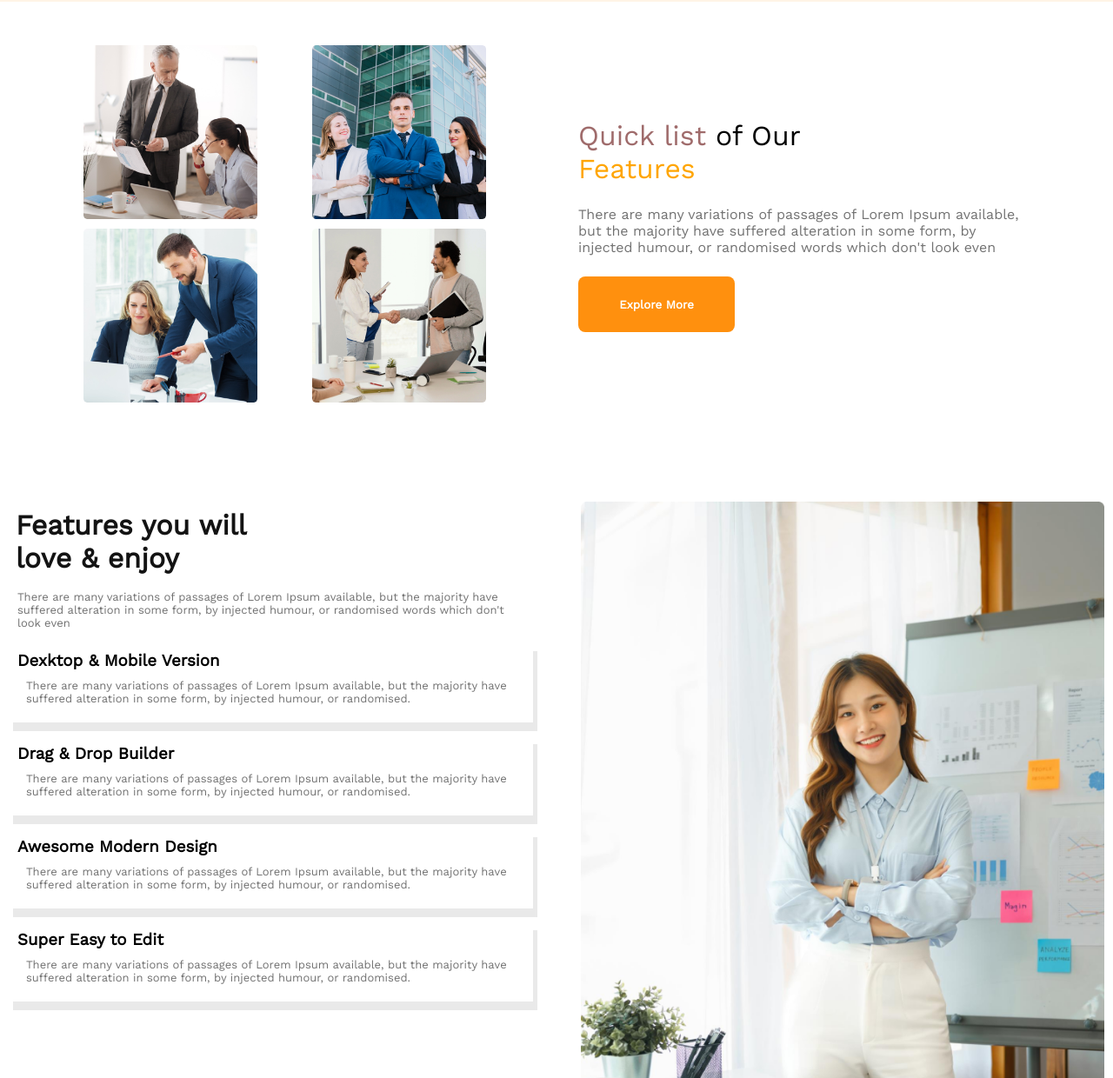
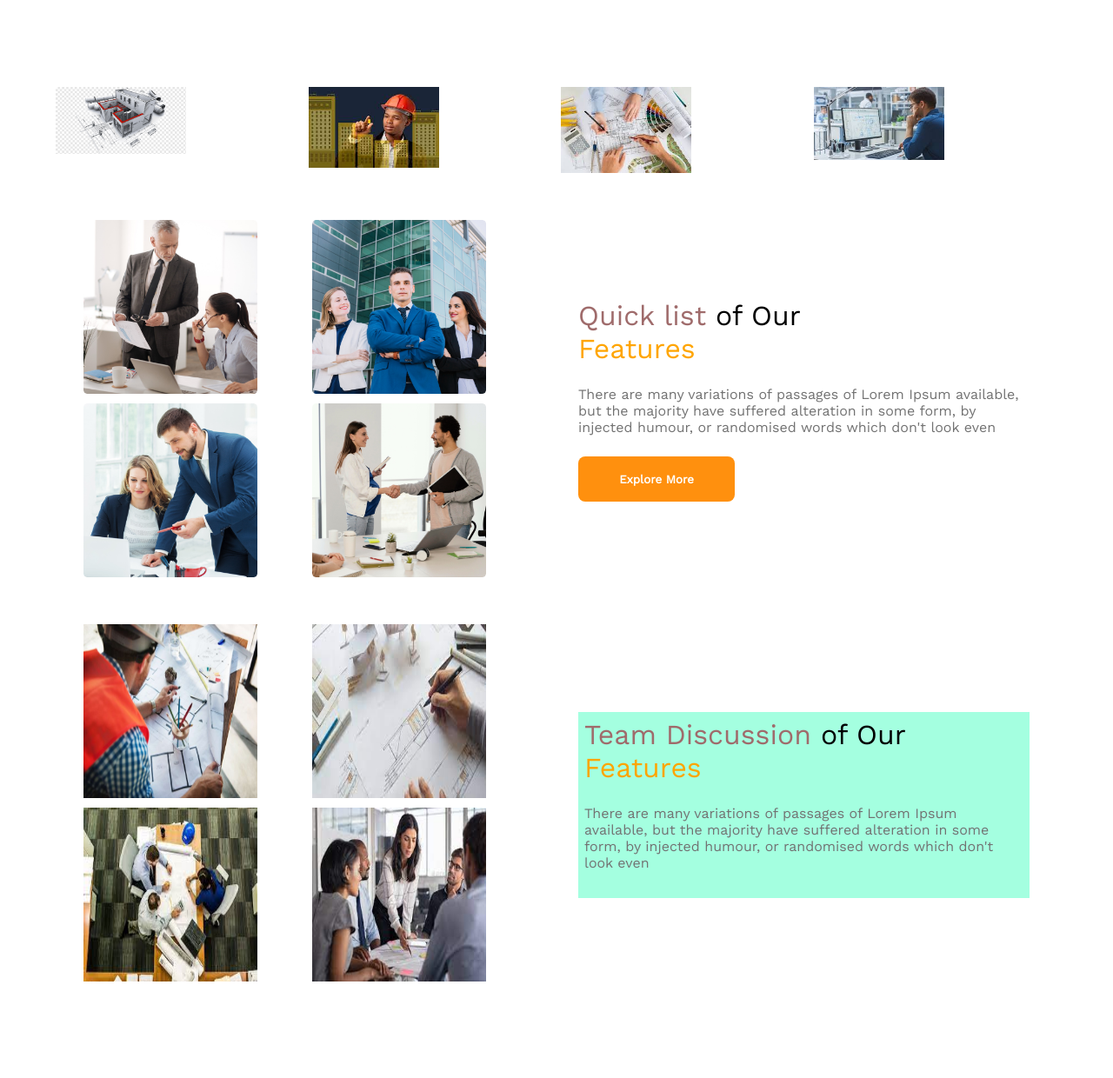
Before and after one commit to ImranRH321/b6-Architects-2-, a plain HTML site: page index.html in a window 1280 px wide. Shown: the part 858-2098 px from the top of the page at 87% size. Drawn offline with nearby package versions, Linux system fonts and the light colour scheme; files whose address does not match are found by name.

Commit message:
done-project

```diff
--- a/index.html
+++ b/index.html
@@ -4,12 +4,13 @@
     <meta charset="UTF-8" />
     <meta http-equiv="X-UA-Compatible" content="IE=edge" />
     <meta name="viewport" content="width=device-width, initial-scale=1.0" />
-    <title>architects_four</title>
+    <link rel="icon" type="image/x-icon" href="images/favicon.jpg" />
+    <title>Architects_4</title>
     <link rel="stylesheet" href="style/style.css" />
     <link rel="stylesheet" href="/style/responsive.css" />
   </head>
   <body>
-    <header>
+    <header id="home">
       <!-- navbar via  -->
       <nav class="nav_container">
         <div>
@@ -17,10 +18,10 @@
           <h3 class="logo_title">G3 Architects</h3>
         </div>
         <ul>
-          <li><a href="">Home</a></li>
-          <li><a href="">About</a></li>
-          <li><a href="">clients</a></li>
-          <li><a href="">Footer</a></li>
+          <li><a href="#home">Home</a></li>
+          <li><a href="#blog">blog</a></li>
+          <li><a href="#will_feature">will_feature</a></li>
+          <li><a href="#services">services</a></li>
         </ul>
       </nav>
       <!-- banner_content  -->
@@ -50,8 +51,22 @@
     </header>
 
     <main>
+    <div id="blog" class="blog_container">
+       <div class="blog_content">
+        <img src="images/artc/5.png" alt="">
+       </div>
+       <div class="blog_content">
+        <img src="images/artc/6.jpg" alt="">
+       </div>
+       <div class="blog_content">
+        <img src="images/artc/7.jpg" alt="">
+       </div>
+       <div class="blog_content">
+        <img src="images/artc/8.jpg" alt="">
+       </div>
+    </div>
+      <!-- list out area  -->
       <section class="list_our_feature">
-        <!-- list_out_feature -->
         <div class="list_img_container_info">
           <div class="list_img_div"><img src="images/team1.png" alt="" /></div>
           <div class="list_img_div"><img src="images/team2.png" alt="" /></div>
@@ -79,9 +94,38 @@
           </div>
         </div>
       </section>
+      <section
+        class="list_our_feature"
+      >
+        <!-- list_out_feature -->
+        <div class="list_img_container_info">
+          <div class="list_img_div"><img src="images/artc/1.jpg" alt="" /></div>
+          <div class="list_img_div"><img src="images/artc/2.jpg" alt="" /></div>
+          <div class="list_img_div"><img src="images/artc/3.jpg" alt="" /></div>
+          <div class="list_img_div"><img src="images/artc/4.jpg" alt="" /></div>
+        </div>
+        <!-- content -->
+        <div
+        style="background-color: rgba(127, 255, 212, 0.704); padding: 7px" class="our_list_conainer">
+          <div class="list_content_div">
+            <h3 style="color: rgb(159 107 107)">
+              Team Discussion <span style="color: black">of Our </span>
+              <br />
+              <span style="color: orange">Features</span>
+            </h3>
+            <p class="our_text_info">
+              <span>
+                There are many variations of passages of Lorem Ipsum available,
+                but the majority have suffered alteration in some form, by
+                injected humour, or randomised words which don't look even
+              </span>
+            </p>
+          </div>
+        </div>
+      </section>
       <!-- will love feature section  -->
 
-      <section class="will_love_feature_container">
+      <section id="will_feature" class="will_love_feature_container">
         <div class="love_second_feature_content_info">
           <div class="default">
             <h2>
@@ -140,8 +184,9 @@
           </div>
         </div>
       </section>
+
       <!-- Same Facts Area -->
-      <section class="same_container">
+      <section id="services" class="same_container">
         <h2 class="sameTitle">Some Facts</h2>
         <p>
           There are many variations of passages of Lorem Ipsum available,
--- a/style/responsive.css
+++ b/style/responsive.css
@@ -14,6 +14,15 @@
 .banner_img_container img {
     height: 243px;
 }
+/* blog_container */
+.blog_container{
+    grid-template-columns: repeat(2, 1fr);
+}
+.blog_content {
+    max-width: 241px;
+    margin: 0 auto;
+}
+
 /* list_our_feature */
 .list_our_feature {
     grid-template-columns: repeat(1, 1fr);
--- a/style/style.css
+++ b/style/style.css
@@ -6,6 +6,7 @@
   box-sizing: border-box;
   font-family: "Work Sans", sans-serif;
 }
+
 /* =====================
     Header Style
 ============================
@@ -17,7 +18,7 @@ header .nav_container {
   display: flex;
   justify-content: space-around;
   align-items: center;
-  height: 50px;
+  height: 60px;
   padding: 10px 0;
   margin-bottom: 30px;
 }
@@ -42,6 +43,7 @@ header ul li a {
   font-weight: 500;
   font-size: 18px;
   line-height: 26px;
+  font-weight: bold;
 }
 /* =============banner */
 .banner_content {
@@ -73,14 +75,13 @@ header ul li a {
 }
 .orange_btn {
   width: 180px;
-  height: 64px;
-  background: #ff900e;
+  height: 52px;
+  background: rgb(255, 144, 14);
   border-radius: 8px;
   color: white;
   font-style: normal;
   font-weight: 600;
   border: none;
-  /* margin: 0 auto; */
   text-align: center;
 }
 
@@ -95,9 +96,27 @@ header ul li a {
   width: 100%;
   height: 500px;
 }
-/* ===================
-Our List feature
-=================== */
+/* blog_container  */
+
+.blog_container{
+
+  width: 90%;
+  margin: 0 auto;
+  display: grid;
+  grid-template-columns: repeat(4, 1fr);
+  justify-content: center;
+  gap: 10px;
+  margin-top: 100px;
+}
+.blog_content{
+  max-width: 150px;
+}
+.blog_content img{
+  width: 100%;
+}
+
+/* Our List feature */
+
 .list_our_feature {
   width: 85%;
   margin: 0 auto;
```
Also changed, not shown: images/artc/1.jpg (added), images/artc/2.jpg (added), images/artc/3.jpg (added), images/artc/4.jpg (added), images/artc/5.png (added), images/artc/6.jpg (added), images/artc/7.jpg (added), images/artc/8.jpg (added), images/favicon.jpg (added).
